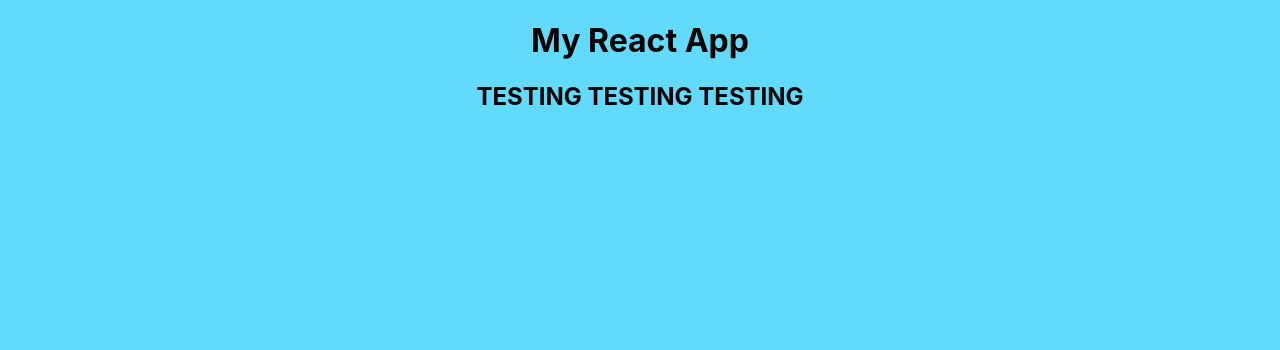
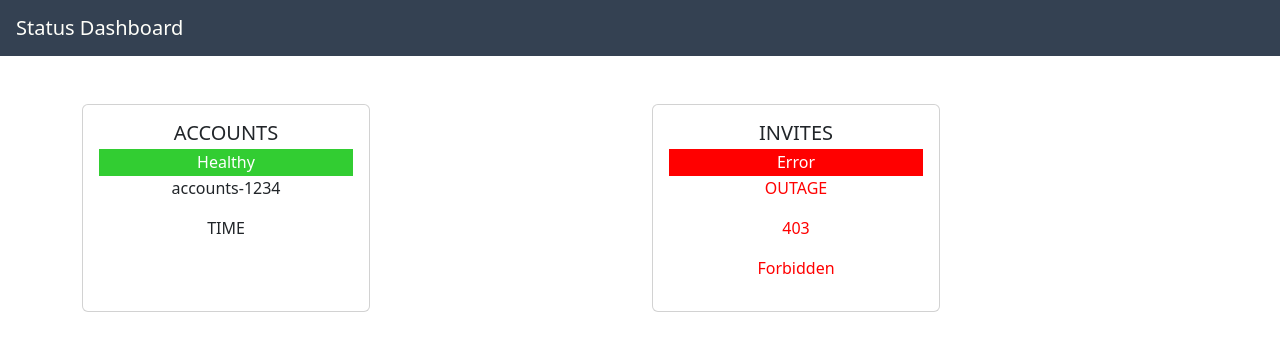
Before and after one commit to Sbadino/status-dashboard, a React (Create React App) app: page / in a window 1280 px wide. Shown: the top 350 px of the page. Built offline with nearby package versions, Linux system fonts and the light colour scheme.

Commit message:
Added Navbar and Statusbox components to layout.

```diff
--- a/package.json
+++ b/package.json
@@ -7,7 +7,9 @@
     "@testing-library/jest-dom": "^5.16.5",
     "@testing-library/react": "^13.3.0",
     "@testing-library/user-event": "^13.5.0",
+    "bootstrap": "^5.2.0",
     "react": "^18.2.0",
+    "react-bootstrap": "^2.5.0",
     "react-dom": "^18.2.0",
     "react-scripts": "5.0.1",
     "web-vitals": "^2.1.4"
--- a/src/App.js
+++ b/src/App.js
@@ -1,14 +1,13 @@
 import './App.css';
+import Navbar from './components/Navbar';
+import StatusBox from './components/StatusBox';
+import 'bootstrap/dist/css/bootstrap.min.css';
 
 function App() {
   return (
     <div className="App">
-      <h1>
-        My React App
-      </h1>
-      <h2>
-        TESTING TESTING TESTING
-      </h2>
+      <Navbar />
+      <StatusBox />
     </div>
   );
 }
--- /dev/null
+++ b/src/components/Navbar.js
@@ -0,0 +1,14 @@
+import React from 'react';
+import Navbar from 'react-bootstrap/Navbar';
+
+function NavBar() {
+  return (
+    <Navbar style={{ backgroundColor: '#344152'}}>
+      <Navbar.Brand style={{ color: '#FFFFFA', marginLeft: '1rem'}}>
+        Status Dashboard
+      </Navbar.Brand>
+    </Navbar>
+  );
+}
+
+export default NavBar;
--- /dev/null
+++ b/src/components/StatusBox.js
@@ -0,0 +1,56 @@
+import React from "react";
+import Card from 'react-bootstrap/Card';
+import Container from 'react-bootstrap/Container';
+import Row from 'react-bootstrap/Row';
+import Col from 'react-bootstrap/Col';
+
+function StatusBox() {
+  return (
+    <Container>
+      <Row>
+        <Col sm>
+          <Card className="mt-5" style={{ width: '18rem', height: '13rem' }}>
+            <Card.Body>
+              <Card.Title>
+                ACCOUNTS
+              </Card.Title>
+              <Card.Subtitle className="pt-1 pb-1" style={{ backgroundColor: "#32CD32", color: 'white' }}>
+                Healthy
+              </Card.Subtitle>
+              <Card.Text>
+                accounts-1234
+              </Card.Text>
+              <Card.Text >
+                TIME
+              </Card.Text>
+            </Card.Body>
+          </Card>
+        </Col>
+
+        <Col sm>
+          <Card className="mt-5" style={{ width: '18rem', height: '13rem'}}>
+            <Card.Body>
+              <Card.Title>
+                INVITES
+              </Card.Title>
+              <Card.Subtitle className="pt-1 pb-1" style={{ backgroundColor: "#FF0000", color: 'white' }}>
+                Error
+              </Card.Subtitle>
+              <Card.Text style={{ color: '#FF0000' }}>
+                OUTAGE
+              </Card.Text>
+              <Card.Text style={{ color: '#FF0000' }}>
+                403
+              </Card.Text>
+              <Card.Text style={{ color: '#FF0000' }}>
+                Forbidden
+              </Card.Text>
+            </Card.Body>
+          </Card>
+        </Col>
+      </Row>
+    </Container>
+  );
+}
+
+export default StatusBox;
```
Also changed, not shown: 1 other file (tests, documents, lock files or other folders).
